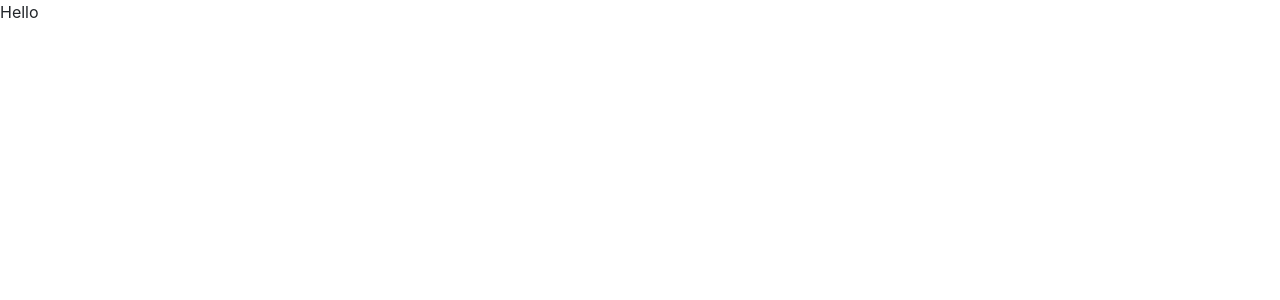
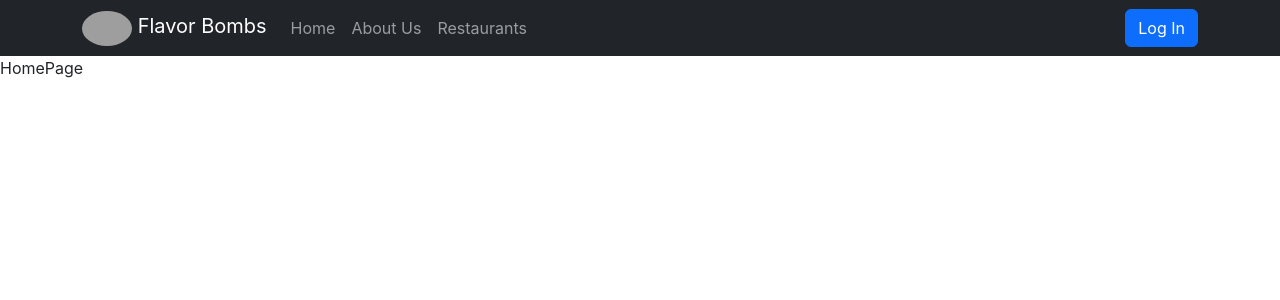
Before and after one commit to andresfcatano0/Flavor-Bombs, a React (Create React App) app in the folder client/: page / in a window 1280 px wide. Shown: the top 300 px of the page. Built offline with nearby package versions, Linux system fonts and the light colour scheme; grey boxes are pictures that could not be loaded.

Commit message:
create routes for navbar to work

```diff
--- a/client/src/App.js
+++ b/client/src/App.js
@@ -1,10 +1,26 @@
+import { BrowserRouter, Route, Switch } from 'react-router-dom';
 import './App.css';
+import AuthNavBar from './components/navbar/AuthNavBar';
+import AdminNavBar from './components/navbar/AdminNavBar';
+import NavBar from './components/navbar/NavBar';
+import LoginPage from './pages/LoginPage';
+import HomePage from './pages/HomePage';
 
 function App() {
   return (
-    <div>
-      Hello
-    </div>
+    <BrowserRouter>
+      <NavBar/>
+      <Switch>
+        <Route exact path="/">
+          <HomePage/>
+        </Route>
+        <Route path="/login">
+          <LoginPage/>
+        </Route>
+
+      </Switch>
+      {/* <AdminNavBar/> */}
+    </BrowserRouter>
   );
 }
 
```
